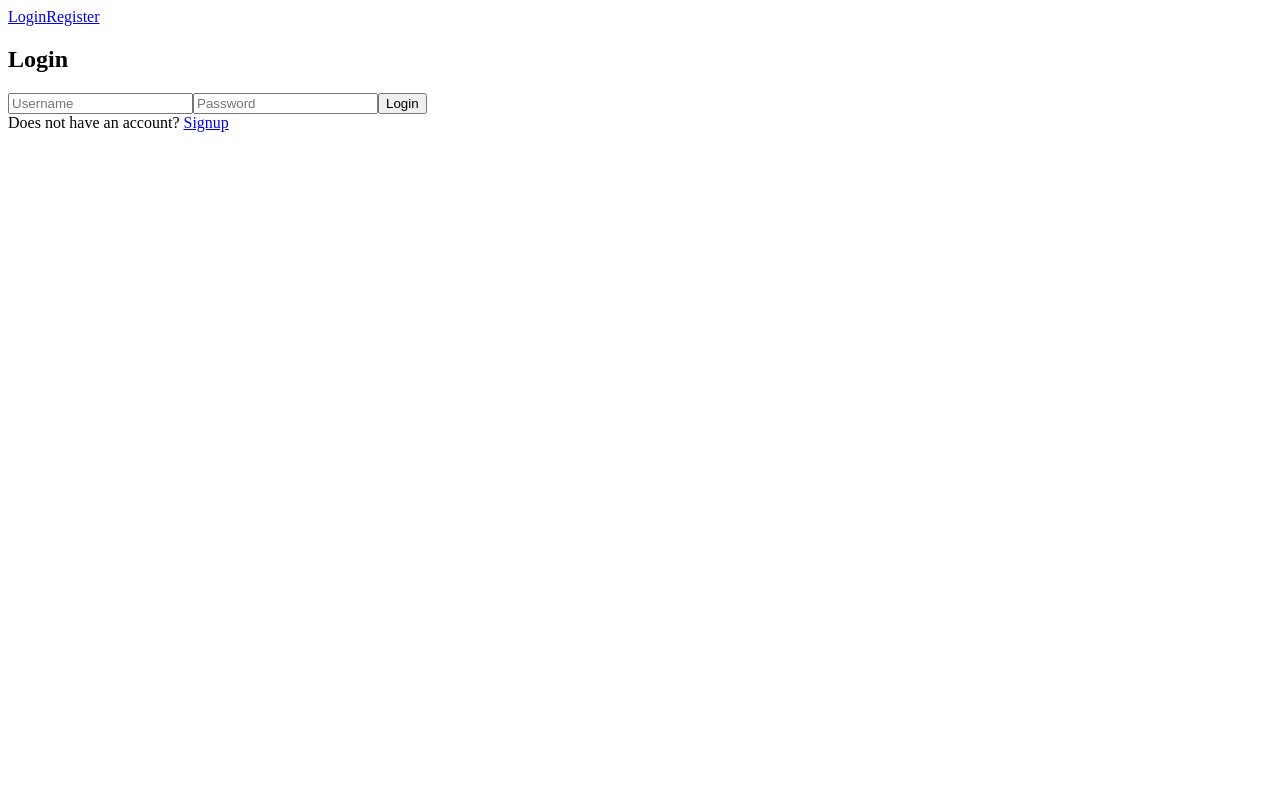
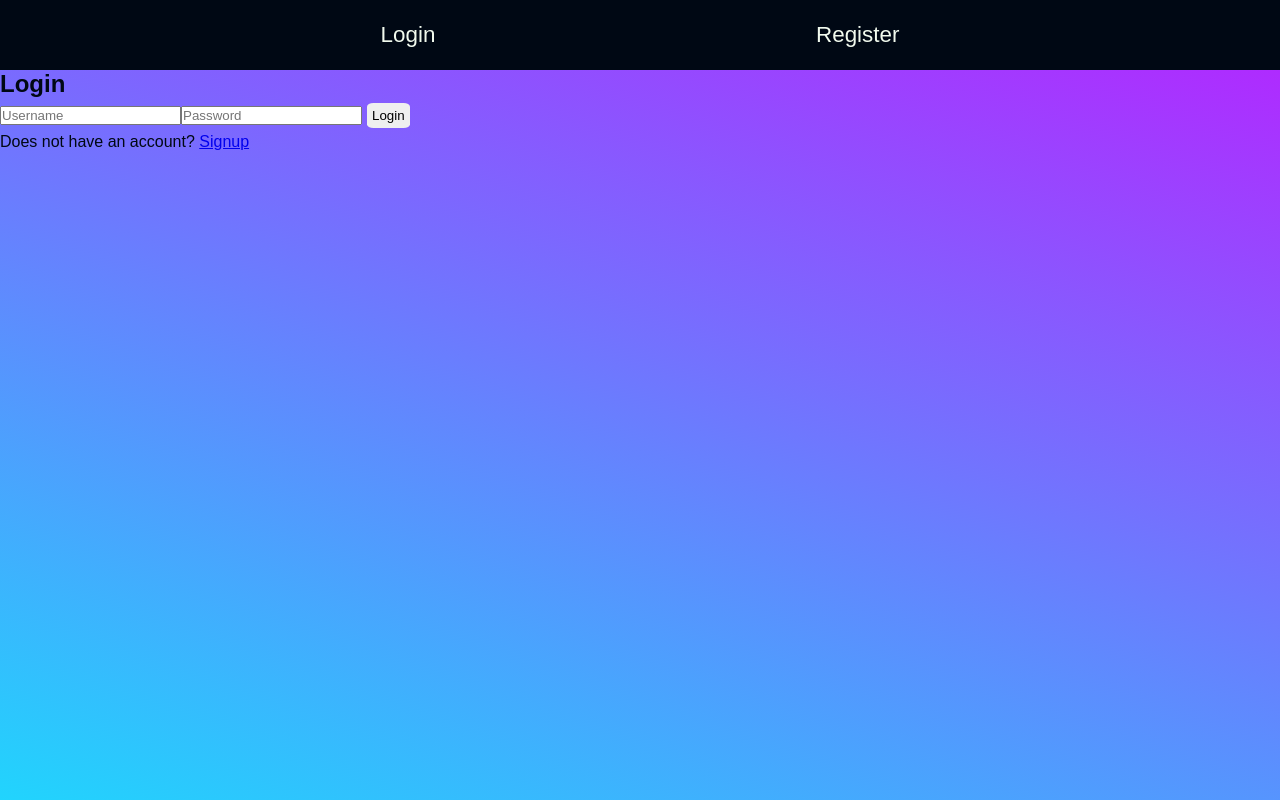
Before and after one commit to podestal/project-manager-app, a React (Vite) app: page /login in a window 1280 px wide. Built offline with nearby package versions, Linux system fonts and the light colour scheme.

Commit message:
header and tasks styled

```diff
--- a/src/App.jsx
+++ b/src/App.jsx
@@ -12,7 +12,7 @@ const App = () => {
 
 
   return (
-    <>
+    <div className="main">
       <Header />
       <Routes>
         {/* Free routes */}
@@ -27,7 +27,7 @@ const App = () => {
           </Route>
         </Route>
       </Routes>
-    </>
+    </div>
   )
 }
 
--- a/src/components/Header.jsx
+++ b/src/components/Header.jsx
@@ -1,6 +1,4 @@
 import { Link } from "react-router-dom"
-import { useContext, useState } from "react"
-import UserContext from "../context/UserProvider"
 import { useNavigate } from "react-router-dom"
 import useUser from "../hooks/useUser"
 
@@ -17,21 +15,23 @@ const Header = () => {
     }
 
     return (
-        <div>
+        <header>
             {user ?
-                <div>
+                <div className="header-container">
                     <Link to='/'>Dashboard</Link>
                     <Link to='/profile'>Profile</Link>
-                    <button onClick={() => handleLogout()}>Logout</button>
+                    <div>
+                        <button onClick={() => handleLogout()}>Logout</button>
+                    </div>
                 </div>
                 :
-                <div>
+                <div className="header-container">
                     <Link to='/login'>Login</Link>
                     <Link to='/register'>Register</Link>
                 </div>
             }
 
-        </div>
+        </header>
     )
 }
 
--- a/src/components/Project.jsx
+++ b/src/components/Project.jsx
@@ -33,8 +33,7 @@ const Project = () => {
             />
             :
             <div>
-                <h3>{project.data.title}</h3>
-                <p>{project.data.description}</p>
+                <h3 className="project-title">{project.data.title}</h3>
                 <button onClick={() => setEdit(prev => !prev)}>Edit</button>
             </div>}
             <Tasks
--- a/src/components/Task.jsx
+++ b/src/components/Task.jsx
@@ -31,8 +31,6 @@ const Task = ({ task }) => {
     }
 
     return (
-        <>
-            {task.title ?
         <div>
             {edit
             ? <form onSubmit={handleEdit}>
@@ -44,19 +42,14 @@ const Task = ({ task }) => {
                 <br />
                 <button>Update</button>
             </form>
-                    : <div
-
-                    >
+            :
+            <div className="task-unit">
                 <h3>{task.title}</h3>
-                        <p>{task.status}</p>
                 <button onClick={() => setEdit(prev => !prev)}>Edit</button>
                 <button onClick={handleDelete}>Delete</button>
             </div>
             }
-                </div> :
-                <p>Drop here</p>
-            }
-        </>
+        </div>
     )
 }
 
--- a/src/components/Tasks.jsx
+++ b/src/components/Tasks.jsx
@@ -98,7 +98,7 @@ const Tasks = () => {
                     onDragOver={handleDragOver}
                     onDrop={handleOnDropNotStarted}
                     >
-                    <h3>Not Started</h3>
+                    <h3 className="status not-started">Not Started</h3>
                     {tasks.data.filter(task => task.status == "N")
                     .map(task => (
                         <div
@@ -122,7 +122,7 @@ const Tasks = () => {
                 onDragOver={handleDragOver}
                 onDrop={handleOnDropInProgress}
                 >
-                    <h3>In Progress</h3>
+                    <h3 className="status in-progress">In Progress</h3>
                     {tasks.data.filter(task => task.status == "P")
                     .map(task => (
                         <div
@@ -145,7 +145,7 @@ const Tasks = () => {
                 onDrop={handleOnDropInRevision}
                 onDragOver={handleDragOver}
                 >
-                    <h3>In Revision</h3>
+                    <h3 className="status in-revision">In Revision</h3>
                     {tasks.data.filter(task => task.status == "R")
                     .map(task => (
                         <div
@@ -168,7 +168,7 @@ const Tasks = () => {
                 onDrop={handleOnDropCompleted}
                 onDragOver={handleDragOver}
                 >
-                    <h3>Completed</h3>
+                    <h3 className="status completed">Completed</h3>
                     {tasks.data.filter(task => task.status == "C")
                     .map(task => (
                         <div
--- a/src/components/styles.css
+++ b/src/components/styles.css
@@ -1,19 +1,117 @@
+* {
+    box-sizing: border-box;
+    padding: 0;
+    margin: 0;
+}
+
+body {
+    background-color: #21D4FD;
+    background-image: linear-gradient(19deg, #21D4FD 0%, #B721FF 100%);
+    height: 100vh;
+    color: #000814;
+    font-family: sans-serif;
+}
+
+button {
+    border: none;
+    border-radius: 15%;
+    margin: 5px;
+    padding: 5px
+}
+
+.header-container {
+    display: flex;
+    background-color: #000814;
+    width: 100%;
+    height: 70px;
+    justify-content: space-evenly;
+    align-items: center;
+}
+
+.header-container a {
+    color: #f1faee;
+    text-decoration: none;
+    font-size: 1.4rem;
+}
+
+.header-container button {
+    border: none;
+    padding: 0.7rem 3rem;
+    border-radius: 15%;
+    font-size: 1.1rem;
+    font-weight: bold;
+}
+
 .tasks {
     display: flex;
-    justify-content: space-around;
-    background-color: aqua;
+    justify-content: space-between;
+    text-align: center;
     height: 100vh;
+    width: 100%;
+    margin: 1.2rem;
+}
+
+.tasks .status {
+    font-size: 1.5rem;
+    font-weight: bold;
+    padding: 1.3rem;
+    border-radius: 15%;
+    background-color: #000814;
+    color: #ff0000;
+}
+
+.task .in-progress {
+    color: #ff8700;
+}
+
+.task .in-revision {
+    color: #deff0a
+}
+
+.task .completed {
+    color: #0aff99
+}
+
+.task {
+    text-align: center;
+    width: 20%;
+}
+
+.task-container {
+    margin: 50px;
+    align-items: center;
+}
+
+.task-unit {
+    background-color: #000814;
+    color: #f1faee;
+    padding: 15px;
+    border-radius: 15px;
+}
+
+.task-unit h3 {
+    margin: 1.2rem;
+}
+
+.task-unit button {
+    border: none;
+    border-radius: 15%;
+    margin: 5px;
+    padding: 5px
+}
+
+/* .task {
+    height: 200px;
+    width: 200px;
 }
 
 .task {
     height: 200px;
     width: 200px;
-    background-color: beige;
 }
 
 
 .task-container {
     height: 200px;
     width: 200px;
-    background-color:azure
-}
+} */
--- /dev/null
+++ b/src/main.css
@@ -0,0 +1,3 @@
+* {
+    background-color: 000000;
+}
--- a/src/main.jsx
+++ b/src/main.jsx
@@ -5,6 +5,7 @@ import { UserProvider } from './context/UserProvider.jsx'
 import { BrowserRouter } from 'react-router-dom'
 import { ReactQueryDevtools } from '@tanstack/react-query-devtools'
 import { QueryClient, QueryClientProvider } from '@tanstack/react-query'
+import "./main.css"
 
 const queryClient = new QueryClient()
 
```
Lines whose indentation alone changed are shown as unchanged.
